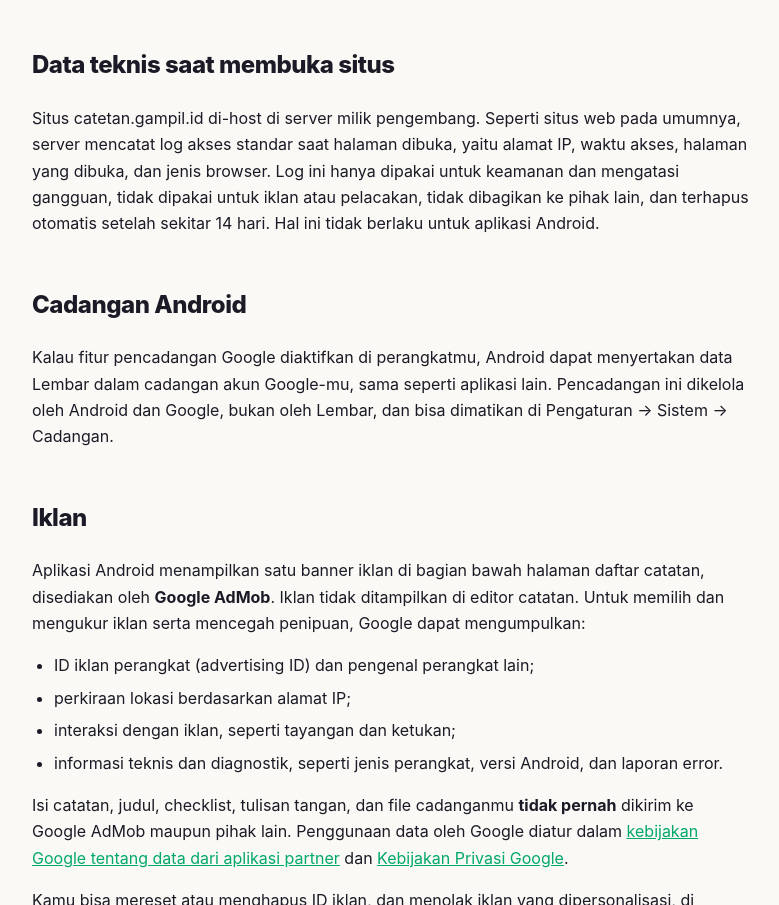
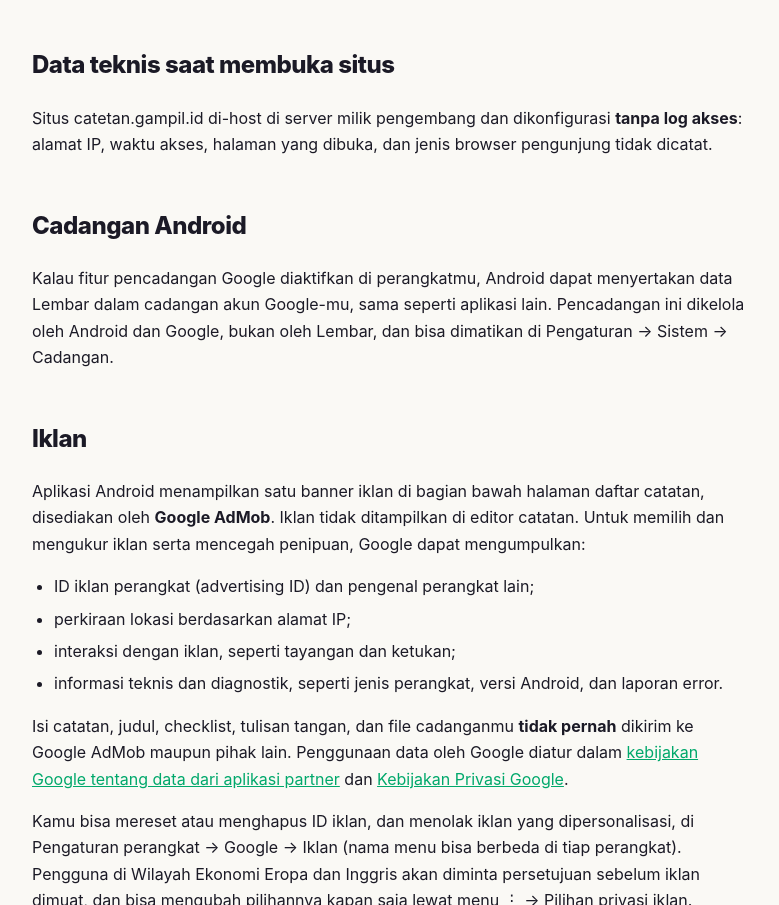
Before and after one commit to rejaapriangga-beep/lembar-legal, a plain HTML site: page privacy/index.html in a window 1280 px wide. Shown: the part 1353-2258 px from the top of the page, without its empty margins (248-1027 px from the left). Drawn offline with Linux system fonts and the light colour scheme.

Commit message:
Situs catetan.gampil.id tanpa log akses (#1)
Konfigurasi Nginx di README kini mematikan log akses (termasuk blok
pengalihan buatan certbot), dan kebijakan privasi diperbarui: server
tidak lagi mencatat alamat IP, waktu, halaman, dan browser pengunjung.


Claude-Session: https://claude.ai/code/session_01HgUdTNjc41GkRsLpZVNzMM

Co-authored-by: Claude <noreply@anthropic.com>

```diff
--- a/privacy/index.html
+++ b/privacy/index.html
@@ -59,11 +59,8 @@
   hasil berhasil atau gagal.</p>
 
   <h2>Data teknis saat membuka situs</h2>
-  <p>Situs catetan.gampil.id di-host di server milik pengembang. Seperti situs web pada umumnya, server
-  mencatat log akses standar saat halaman dibuka, yaitu alamat IP, waktu akses, halaman yang
-  dibuka, dan jenis browser. Log ini hanya dipakai untuk keamanan dan mengatasi gangguan, tidak
-  dipakai untuk iklan atau pelacakan, tidak dibagikan ke pihak lain, dan terhapus otomatis setelah
-  sekitar 14 hari. Hal ini tidak berlaku untuk aplikasi Android.</p>
+  <p>Situs catetan.gampil.id di-host di server milik pengembang dan dikonfigurasi <strong>tanpa log
+  akses</strong>: alamat IP, waktu akses, halaman yang dibuka, dan jenis browser pengunjung tidak dicatat.</p>
 
   <h2>Cadangan Android</h2>
   <p>Kalau fitur pencadangan Google diaktifkan di perangkatmu, Android dapat menyertakan data
```
Also changed, not shown: 1 other file.
